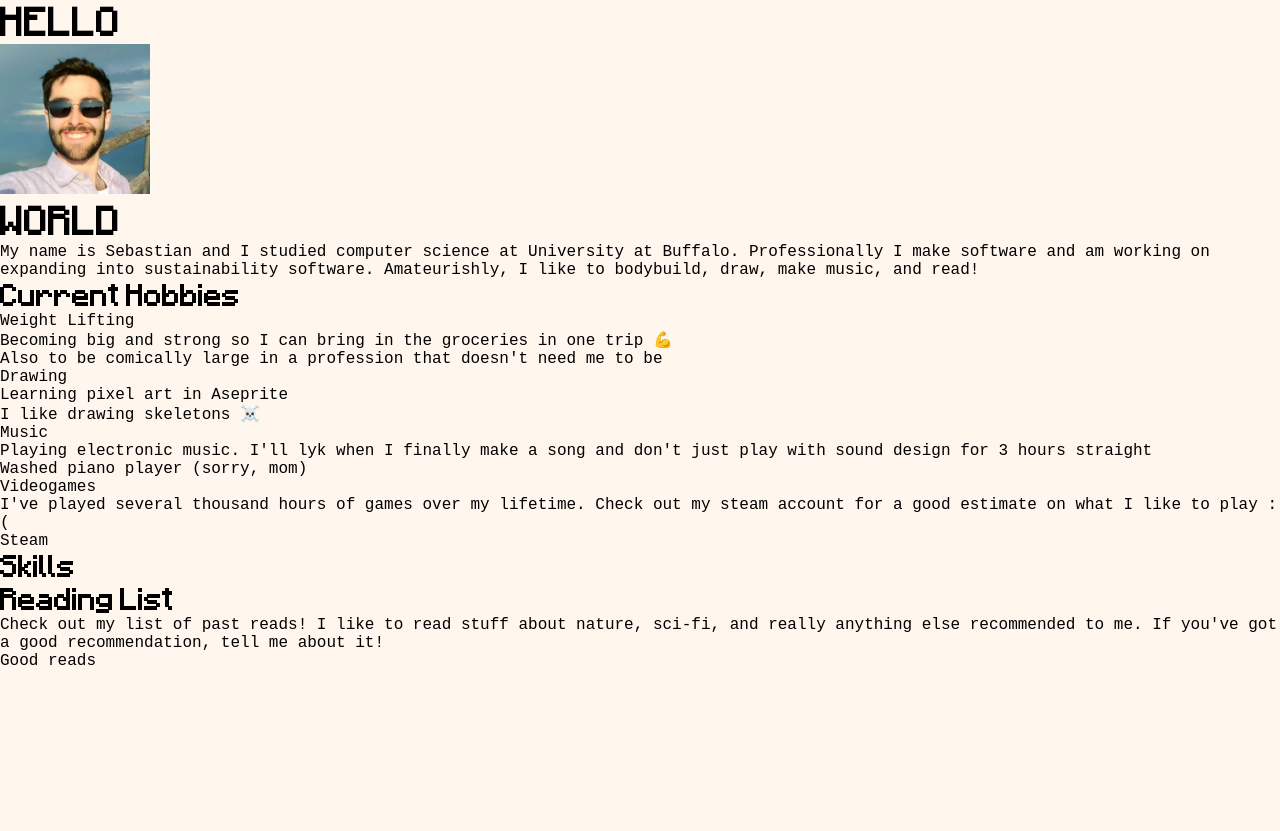
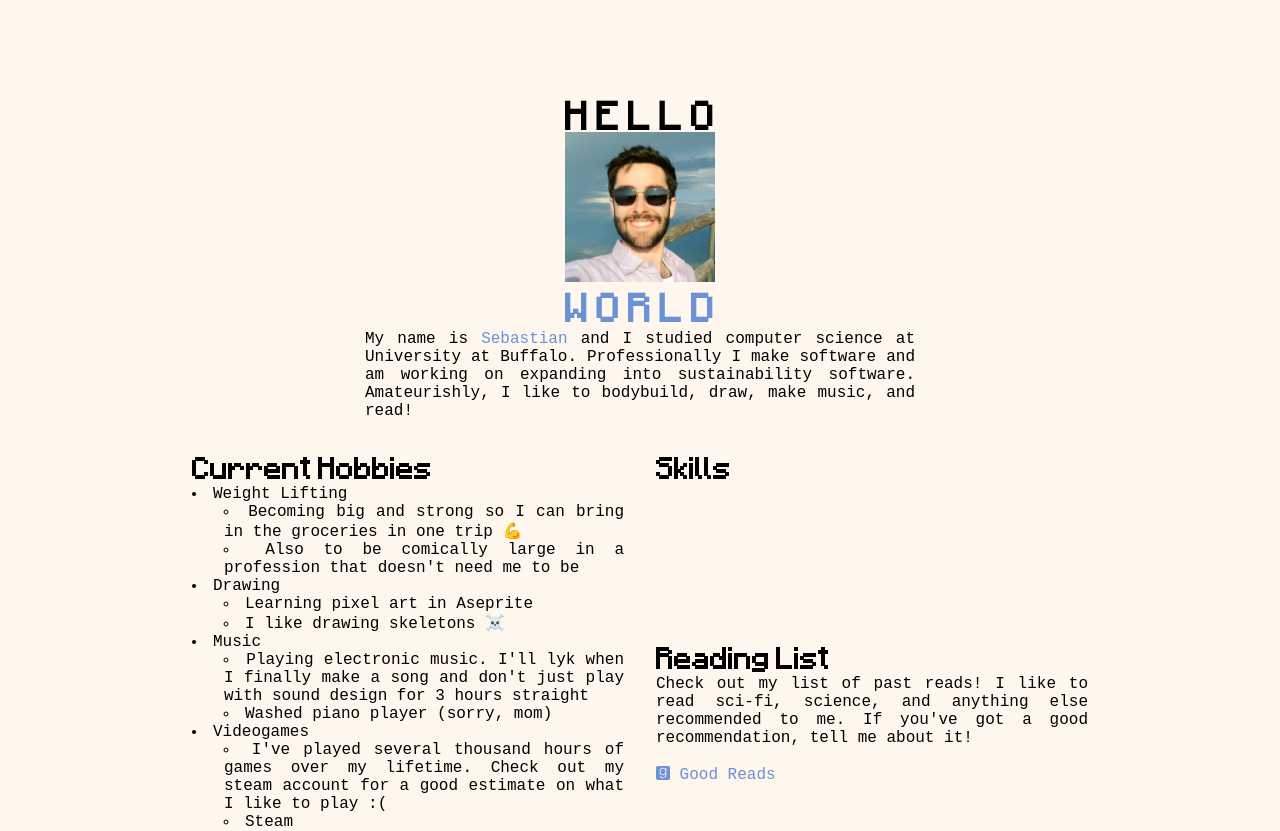
Before and after one commit to srcalo/srcalo.github.io, a Next.js app: page / in a window 1280 px wide. Before the commit the page ends 800 px from the top, so only its background shows below. Built offline with nearby package versions, Linux system fonts and the light colour scheme.

Commit message:
Structure and link system

```diff
--- a/src/app/globals.css
+++ /dev/null
@@ -1,72 +0,0 @@
-@font-face {
-	font-family: "Minecraftia";
-	src: url(../../public/fonts/Minecraftia-Regular.ttf);
-}
-
-:root {
-	--max-width: 1100px;
-	--border-radius: 12px;
-	--font-mono: "Roboto Mono", monospace;
-
-	--background-color: #fff6ed;
-	--primary-color: #6b91d6;
-	--text-color: #000000;
-}
-
-/* @media (prefers-color-scheme: dark) {
-	:root {
-		--foreground-rgb: 255, 255, 255;
-		--background-start-rgb: 0, 0, 0;
-		--background-end-rgb: 0, 0, 0;
-
-		--primary-glow: radial-gradient(rgba(1, 65, 255, 0.4), rgba(1, 65, 255, 0));
-		--secondary-glow: linear-gradient(to bottom right, rgba(1, 65, 255, 0), rgba(1, 65, 255, 0), rgba(1, 65, 255, 0.3));
-
-		--tile-start-rgb: 2, 13, 46;
-		--tile-end-rgb: 2, 5, 19;
-		--tile-border: conic-gradient(#ffffff80, #ffffff40, #ffffff30, #ffffff20, #ffffff10, #ffffff10, #ffffff80);
-
-		--callout-rgb: 20, 20, 20;
-		--callout-border-rgb: 108, 108, 108;
-		--card-rgb: 100, 100, 100;
-		--card-border-rgb: 200, 200, 200;
-	}
-} */
-
-* {
-	box-sizing: border-box;
-	padding: 0;
-	margin: 0;
-}
-
-html,
-body {
-	max-width: 100vw;
-	overflow-x: hidden;
-}
-
-body {
-	background-color: var(--background-color);
-	color: var(--text-color);
-	font-family: var(--font-mono);
-}
-
-h1,
-h2 {
-	font-family: "Minecraftia";
-}
-
-a {
-	color: var(--primary-color);
-	text-decoration: none;
-}
-a:hover {
-	color: white;
-	background-color: var(--primary-color);
-}
-
-/* @media (prefers-color-scheme: dark) {
-	html {
-		color-scheme: dark;
-	}
-} */
--- a/src/app/layout.tsx
+++ b/src/app/layout.tsx
@@ -1,15 +1,15 @@
 import type { Metadata } from "next";
-// import { Providers } from "./providers";
 
 import localFont from "next/font/local";
 
-import "./globals.css";
+import "./styles/globals.scss";
+import "@fortawesome/fontawesome-svg-core/styles.css";
 
 const minecraft = localFont({ src: "../../public/fonts/Minecraftia-Regular.ttf" });
 
 export const metadata: Metadata = {
-	title: "Sebastian's Website",
-	description: "Generated by create next app",
+	title: "Sebastian Calo",
+	description: "My little corner of the internet",
 };
 
 export default function RootLayout({ children }: Readonly<{ children: React.ReactNode }>) {
--- a/src/app/page.tsx
+++ b/src/app/page.tsx
@@ -1,19 +1,34 @@
 import Image from "next/image";
-import styles from "./home.module.css";
+import styles from "./styles/home.module.scss";
+import TextLink from "./util/link";
+import { FontAwesomeIcon } from "@fortawesome/react-fontawesome";
+import { faGoodreads } from "@fortawesome/free-brands-svg-icons";
 
 export default function Home() {
 	return (
-		<main className={styles.main}>
-			<div className={styles.wrapper}>
+		<main className={"main"}>
+			<div className={"wrapper"}>
 				<div className={styles.titleWrapper}>
 					<div className={styles.imageContainer}>
-						<h1>HELLO</h1>
+						<h1 title={"HELLO"}>
+							<span>H</span>
+							<span>E</span>
+							<span>L</span>
+							<span>L</span>
+							<span>O</span>
+						</h1>
 						<Image src="/images/pfp_calo-somoza_sebastian.jpg" alt="Sebastian Profile Photo" width={150} height={150} />
-						<h1>WORLD</h1>
+						<h1 className={"primary"} title="WORLD">
+							<span>W</span>
+							<span>O</span>
+							<span>R</span>
+							<span>L</span>
+							<span>D</span>
+						</h1>
 					</div>
 					<p>
-						My name is Sebastian and I studied computer science at University at Buffalo. Professionally I make software and am working on expanding into sustainability software.
-						Amateurishly, I like to bodybuild, draw, make music, and read!
+						My name is <span className={"primary"}>Sebastian</span> and I studied computer science at University at Buffalo. Professionally I make software and am working on expanding into
+						sustainability software. Amateurishly, I like to bodybuild, draw, make music, and read!
 					</p>
 				</div>
 				<div className={styles.contentWrapper}>
@@ -52,14 +67,15 @@ export default function Home() {
 					</div>
 					<div className={styles.skillsWrapper}>
 						<h2>Skills</h2>
+						{/* <SkillsList /> */}
 					</div>
 					<div className={styles.readingListWrapper}>
 						<h2>Reading List</h2>
-						<p>
-							Check out my list of past reads! I like to read stuff about nature, sci-fi, and really anything else recommended to me. If you&#39;ve got a good recommendation, tell me
-							about it!
-						</p>
-						<p>Good reads</p>
+						<p>Check out my list of past reads! I like to read sci-fi, science, and anything else recommended to me. If you&#39;ve got a good recommendation, tell me about it!</p>
+						<br />
+						<TextLink href="https://www.goodreads.com/srcalo">
+							<FontAwesomeIcon icon={faGoodreads} /> Good Reads
+						</TextLink>
 					</div>
 				</div>
 			</div>
--- /dev/null
+++ b/src/app/styles/globals.scss
@@ -0,0 +1,68 @@
+@font-face {
+	font-family: "Minecraftia";
+	src: url(../../../public/fonts/Minecraftia-Regular.ttf);
+}
+
+:root {
+	--max-width: 1000px;
+	--border-radius: 12px;
+	--font-mono: "Roboto Mono", monospace;
+
+	--background-color: #fff6ed;
+	--primary-color: #6b91d6;
+	--text-color: #000000;
+}
+
+* {
+	box-sizing: border-box;
+	padding: 0;
+	margin: 0;
+}
+
+html,
+body {
+	max-width: 100vw;
+	overflow-x: hidden;
+}
+
+body {
+	background-color: var(--background-color);
+	color: var(--text-color);
+	font-family: var(--font-mono);
+}
+
+h1,
+h2 {
+	font-family: "Minecraftia";
+}
+
+a {
+	color: var(--primary-color);
+	text-decoration: none;
+}
+a:hover {
+	color: white;
+	background-color: var(--primary-color);
+}
+
+ul,
+li {
+	list-style-position: inside;
+}
+
+li > ul {
+	padding-left: 2em;
+}
+.primary {
+	color: var(--primary-color);
+}
+
+.main {
+	margin-top: 100px;
+}
+
+.wrapper {
+	max-width: var(--max-width);
+	width: 70vw;
+	margin: auto;
+}
--- /dev/null
+++ b/src/app/styles/home.module.scss
@@ -0,0 +1,42 @@
+.titleWrapper {
+	max-width: 550px;
+	margin: auto;
+	margin-bottom: 2em;
+
+	.imageContainer {
+		margin: auto;
+		margin-bottom: 1em;
+		display: flex;
+		flex-direction: column;
+		align-items: center;
+
+		h1 {
+			display: flex;
+			width: 150px;
+			justify-content: space-between;
+			line-height: 1;
+			margin-bottom: -10px;
+		}
+
+		img {
+			margin: 10px 0;
+		}
+	}
+
+	p {
+		text-align: justify;
+	}
+}
+
+.contentWrapper {
+	display: grid;
+	grid-template-columns: 1fr 1fr;
+	grid-template-rows: 1fr 1fr;
+	column-gap: 2em;
+	text-align: justify;
+
+	.hobbiesWrapper {
+		grid-row-start: 1;
+		grid-row-end: span 2;
+	}
+}
--- /dev/null
+++ b/src/app/util/link.tsx
@@ -0,0 +1,22 @@
+import Link from "next/link";
+
+interface TextLinkProps {
+	href: string;
+	children: any;
+}
+
+export default function TextLink({ href, children, ...rest }: TextLinkProps) {
+	const isInternalLink = href.startsWith("/");
+	if (isInternalLink) {
+		return (
+			<Link href={href} passHref>
+				{children}
+			</Link>
+		);
+	}
+	return (
+		<a href={href} target="_blank" rel="noopener noreferrer" {...rest}>
+			{children}
+		</a>
+	);
+}
```
Also changed, not shown: package.json (+7 -3 lines), src/app/providers.tsx (deleted, +0 -12 lines), src/app/fonts.ts (deleted), src/app/home.module.css (deleted), src/app/styles/page.module.css (renamed from src/app/page.module.css), 1 other file (tests, documents, lock files or other folders).
